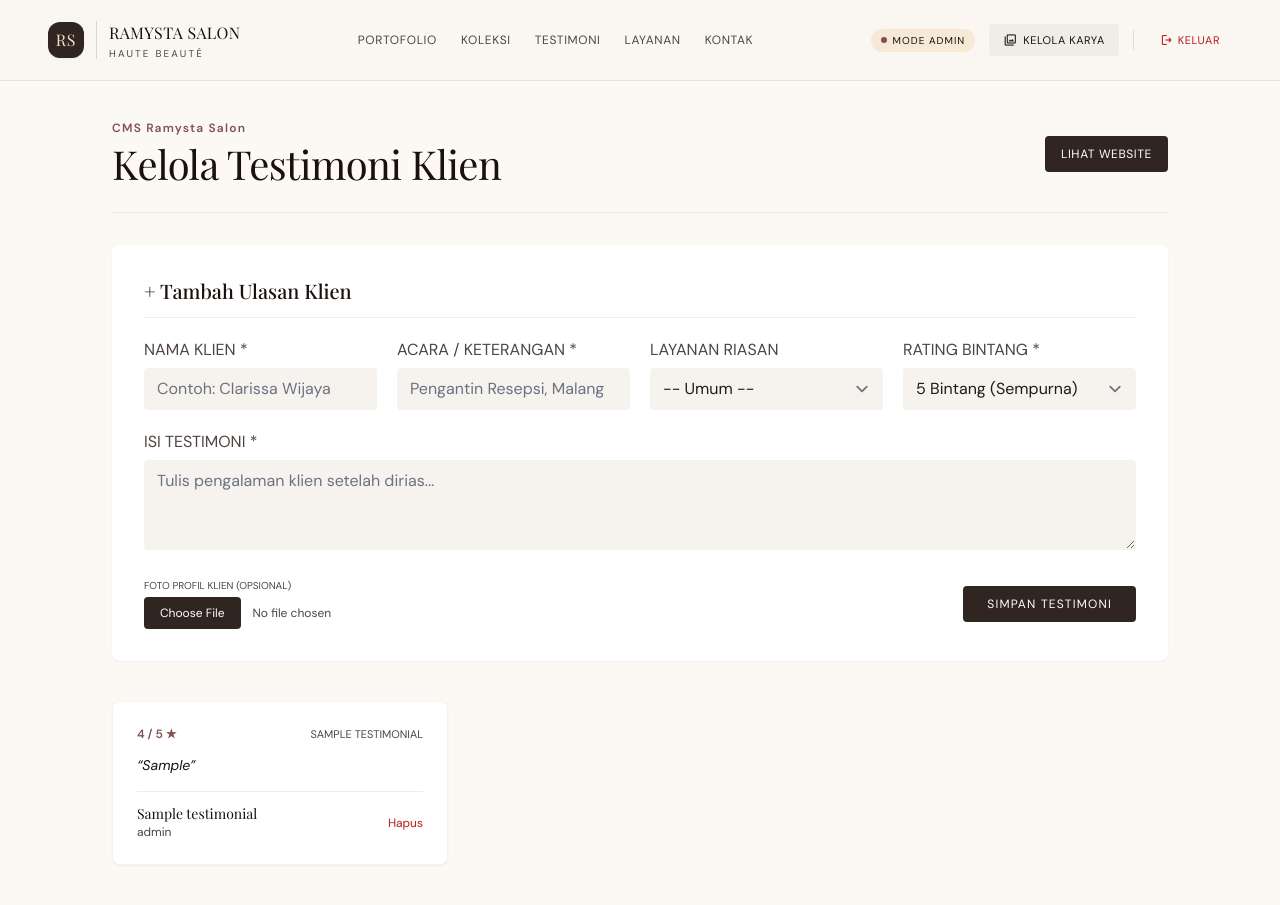
After one commit to farhansusanto0506/Aramysta-Salon, a Laravel app: page /admin/testimonials in a window 1280 px wide. The commit adds this page. Run offline with Laravel 12, Linux system fonts and the light colour scheme; a user stored in the database is signed in; data comes from the database, SQL or seed files in the repository; tables that the repository leaves empty hold one stand-in row (values such as "Sample post"); some libraries are stand-ins or nearby versions; some web fonts are replaced.

Commit message:
Menambahkan testimoni user dan adminnya

```diff
--- /dev/null
+++ b/app/Http/Controllers/admin/TestimonialController.php
@@ -0,0 +1,51 @@
+<?php
+
+namespace App\Http\Controllers\Admin;
+
+use App\Http\Controllers\Controller;
+use App\Models\Portfolio;
+use App\Models\Testimonial;
+use Illuminate\Http\Request;
+use Illuminate\Support\Facades\Storage;
+
+class TestimonialController extends Controller
+{
+    public function index()
+    {
+        $testimonials = Testimonial::latest()->get();
+        return view('admin.testimonials.index', compact('testimonials'));
+    }
+
+    public function store(Request $request)
+    {
+        $data = $request->validate([
+            'client_name' => 'required|string|max:255',
+            'event_or_role' => 'required|string|max:255',
+            'category' => 'nullable|string',
+            'rating' => 'required|integer|min:1|max:5',
+            'quote' => 'required|string',
+            'avatar' => 'nullable|image|mimes:jpg,jpeg,png,webp|max:2048',
+        ]);
+
+        $data['category_label'] = Portfolio::CATEGORIES[$data['category'] ?? ''] ?? null;
+        unset($data['category']);
+
+        if ($request->hasFile('avatar')) {
+            $data['avatar'] = $request->file('avatar')->store('testimonials', 'public');
+        }
+
+        Testimonial::create($data);
+
+        return back()->with('success', 'Testimoni klien berhasil ditambahkan!');
+    }
+
+    public function destroy(Testimonial $testimonial)
+    {
+        if ($testimonial->avatar) {
+            Storage::disk('public')->delete($testimonial->avatar);
+        }
+        $testimonial->delete();
+
+        return back()->with('success', 'Testimoni berhasil dihapus.');
+    }
+}
--- /dev/null
+++ b/app/Models/Testimonial.php
@@ -0,0 +1,10 @@
+<?php
+
+namespace App\Models;
+
+use Illuminate\Database\Eloquent\Model;
+
+class Testimonial extends Model
+{
+    protected $guarded = [];
+}
--- a/public/js/ramysta.js
+++ b/public/js/ramysta.js
@@ -81,7 +81,11 @@ document.addEventListener('DOMContentLoaded', function () {
     // 4. NAVBAR SCROLLSPY & SMOOTH SCROLL
     // ==========================================
     const navLinks = document.querySelectorAll('.nav-scroll-link');
-    const sections = document.querySelectorAll('#portofolio-section, #koleksi-section');
+    const sections = [
+        document.getElementById('portofolio-section'),
+        document.getElementById('koleksi-section'),
+        document.getElementById('testimoni-section')
+    ].filter(Boolean);
 
     if (navLinks.length && sections.length) {
         const setActive = (id) => {
@@ -95,6 +99,26 @@ document.addEventListener('DOMContentLoaded', function () {
             });
         };
 
+        const updateOnScroll = () => {
+            // Titik deteksi 200px dari atas viewport (tepat di bawah navbar)
+            const scrollPos = window.scrollY + 200;
+            let currentId = sections[0].id;
+
+            for (const sec of sections) {
+                const top = sec.getBoundingClientRect().top + window.scrollY;
+                if (scrollPos >= top) {
+                    currentId = sec.id;
+                }
+            }
+
+            // Jika sudah mentok paling bawah halaman, pastikan sesi terakhir aktif
+            if ((window.innerHeight + window.scrollY) >= document.documentElement.scrollHeight - 20) {
+                currentId = sections[sections.length - 1].id;
+            }
+
+            setActive(currentId);
+        };
+
         navLinks.forEach(link => {
             link.addEventListener('click', (e) => {
                 const target = document.getElementById(link.dataset.target);
@@ -106,12 +130,7 @@ document.addEventListener('DOMContentLoaded', function () {
             });
         });
 
-        const observer = new IntersectionObserver((entries) => {
-            entries.forEach(entry => {
-                if (entry.isIntersecting) setActive(entry.target.id);
-            });
-        }, { rootMargin: '-30% 0px -60% 0px' });
-
-        sections.forEach(sec => observer.observe(sec));
+        window.addEventListener('scroll', updateOnScroll, { passive: true });
+        updateOnScroll();
     }
 });
--- /dev/null
+++ b/resources/views/admin/testimonials/index.blade.php
@@ -0,0 +1,98 @@
+@extends('layouts.app')
+
+@section('title', 'Kelola Testimoni - Admin Ramysta Salon')
+
+@section('content')
+<div class="max-w-6xl mx-auto px-6 lg:px-12 py-10">
+    <div class="flex flex-wrap items-center justify-between gap-4 mb-8 pb-6 border-b border-outline-variant/40">
+        <div>
+            <span class="font-subhead-uppercase text-subhead-uppercase text-secondary tracking-widest block mb-1">CMS Ramysta Salon</span>
+            <h1 class="font-headline-lg text-headline-lg text-primary">Kelola Testimoni Klien</h1>
+        </div>
+        <div class="flex items-center gap-3">
+            <a href="{{ route('portfolio.index') }}#testimoni-section" target="_blank" class="px-4 py-2.5 rounded-lg bg-primary-container text-on-primary font-label-md text-xs uppercase tracking-wider hover:bg-secondary transition-colors">Lihat Website</a>
+        </div>
+    </div>
+
+    @if(session('success'))
+        <div class="mb-6 p-4 rounded-xl bg-secondary-fixed/50 border border-secondary/30 text-on-secondary-fixed">
+            {{ session('success') }}
+        </div>
+    @endif
+
+    <!-- Form Tambah Testimoni -->
+    <form action="{{ route('admin.testimonials.store') }}" method="POST" enctype="multipart/form-data" class="p-6 md:p-8 rounded-xl bg-surface-container-lowest shadow-sm mb-10 flex flex-col gap-5">
+        @csrf
+        <h2 class="font-headline-sm text-headline-sm text-primary border-b border-surface-container pb-3">+ Tambah Ulasan Klien</h2>
+
+        <div class="grid grid-cols-1 md:grid-cols-4 gap-5">
+            <div class="flex flex-col gap-1.5">
+                <label class="font-label-sm uppercase text-on-surface-variant">Nama Klien *</label>
+                <input type="text" name="client_name" required placeholder="Contoh: Clarissa Wijaya" class="rounded-lg bg-surface-container-low border-transparent focus:border-secondary focus:ring-secondary">
+            </div>
+            <div class="flex flex-col gap-1.5">
+                <label class="font-label-sm uppercase text-on-surface-variant">Acara / Keterangan *</label>
+                <input type="text" name="event_or_role" required placeholder="Pengantin Resepsi, Malang" class="rounded-lg bg-surface-container-low border-transparent focus:border-secondary focus:ring-secondary">
+            </div>
+            <div class="flex flex-col gap-1.5">
+                <label class="font-label-sm uppercase text-on-surface-variant">Layanan Riasan</label>
+                <select name="category" class="rounded-lg bg-surface-container-low border-transparent focus:border-secondary focus:ring-secondary">
+                    <option value="">-- Umum --</option>
+                    @foreach (\App\Models\Portfolio::CATEGORIES as $value => $label)
+                        <option value="{{ $value }}">{{ $label }}</option>
+                    @endforeach
+                </select>
+            </div>
+            <div class="flex flex-col gap-1.5">
+                <label class="font-label-sm uppercase text-on-surface-variant">Rating Bintang *</label>
+                <select name="rating" class="rounded-lg bg-surface-container-low border-transparent focus:border-secondary focus:ring-secondary">
+                    <option value="5" selected>5 Bintang (Sempurna)</option>
+                    <option value="4">4 Bintang</option>
+                    <option value="3">3 Bintang</option>
+                </select>
+            </div>
+        </div>
+
+        <div class="flex flex-col gap-1.5">
+            <label class="font-label-sm uppercase text-on-surface-variant">Isi Testimoni *</label>
+            <textarea name="quote" rows="3" required placeholder="Tulis pengalaman klien setelah dirias..." class="rounded-lg bg-surface-container-low border-transparent focus:border-secondary focus:ring-secondary"></textarea>
+        </div>
+
+        <div class="flex flex-wrap items-center justify-between gap-4 pt-2">
+            <div class="flex flex-col gap-1">
+                <label class="font-label-sm uppercase text-on-surface-variant text-[10px]">Foto Profil Klien (Opsional)</label>
+                <input type="file" name="avatar" accept="image/*" class="text-xs text-on-surface-variant file:mr-3 file:py-2 file:px-4 file:rounded-lg file:border-0 file:bg-primary-container file:text-on-primary cursor-pointer">
+            </div>
+            <button type="submit" class="px-6 py-2.5 rounded-lg bg-primary-container text-on-primary font-label-md uppercase text-xs tracking-widest hover:bg-secondary transition-colors">
+                Simpan Testimoni
+            </button>
+        </div>
+    </form>
+
+    <!-- Daftar Testimoni Tersimpan -->
+    <div class="grid grid-cols-1 md:grid-cols-3 gap-6">
+        @foreach($testimonials as $item)
+            <div class="bg-surface-container-lowest rounded-xl p-6 shadow-sm flex flex-col justify-between border border-outline-variant/20">
+                <div>
+                    <div class="flex items-center justify-between mb-3">
+                        <span class="text-xs font-semibold text-secondary">{{ $item->rating }} / 5 ★</span>
+                        <span class="text-[11px] uppercase text-on-surface-variant">{{ $item->category_label ?? 'Umum' }}</span>
+                    </div>
+                    <p class="text-sm text-primary italic mb-4">“{{ $item->quote }}”</p>
+                </div>
+                <div class="pt-3 border-t border-surface-container flex items-center justify-between">
+                    <div>
+                        <h3 class="font-headline-sm text-sm text-primary">{{ $item->client_name }}</h3>
+                        <p class="text-xs text-on-surface-variant">{{ $item->event_or_role }}</p>
+                    </div>
+                    <form action="{{ route('admin.testimonials.destroy', $item) }}" method="POST" onsubmit="return confirm('Hapus testimoni ini?')">
+                        @csrf
+                        @method('DELETE')
+                        <button type="submit" class="text-xs text-error hover:underline">Hapus</button>
+                    </form>
+                </div>
+            </div>
+        @endforeach
+    </div>
+</div>
+@endsection
--- a/resources/views/components/navbar.blade.php
+++ b/resources/views/components/navbar.blade.php
@@ -30,8 +30,8 @@
                 class="nav-scroll-link font-label-md uppercase tracking-wider text-xs py-1 transition-colors text-on-surface-variant hover:text-primary">
                 Koleksi
             </a>
-            <a href="{{ $isHome ? '#client-love' : route('portfolio.index') }}"
-                class="font-label-md uppercase tracking-wider text-xs py-1 text-on-surface-variant hover:text-primary transition-colors">
+            <a href="{{ $isHome ? '#testimoni-section' : route('portfolio.index') }}" data-target="testimoni-section"
+                class="nav-scroll-link font-label-md uppercase tracking-wider text-xs py-1 transition-colors text-on-surface-variant hover:text-primary">
                 Testimoni
             </a>
             <a href="#"
--- a/resources/views/portfolio/index.blade.php
+++ b/resources/views/portfolio/index.blade.php
@@ -12,5 +12,8 @@
         @include('portfolio.partials.filter-bar')
         @include('portfolio.partials.grid')
     </div>
+
+    {{-- Sesi 3: Testimoni --}}
+    @include('portfolio.partials.testimonials')
 </div>
 @endsection
--- a/routes/web.php
+++ b/routes/web.php
@@ -5,6 +5,7 @@ use App\Http\Controllers\AuthController;
 use App\Http\Controllers\PortfolioController;
 use App\Http\Controllers\Admin\PageContentController;
 use App\Http\Controllers\Admin\PortfolioItemController;
+use App\Http\Controllers\Admin\TestimonialController;
 
 // Halaman Pengunjung (Publik)
 Route::get('/', [PortfolioController::class, 'index'])->name('portfolio.index');
@@ -25,4 +26,9 @@ Route::middleware('auth')->prefix('admin')->name('admin.')->group(function () {
     Route::get('/portfolios/{portfolio}/edit', [PortfolioItemController::class, 'edit'])->name('portfolios.edit');
     Route::put('/portfolios/{portfolio}', [PortfolioItemController::class, 'update'])->name('portfolios.update');
     Route::delete('/portfolios/{portfolio}', [PortfolioItemController::class, 'destroy'])->name('portfolios.destroy');
+
+    // Kelola Testimoni
+    Route::get('/testimonials', [TestimonialController::class, 'index'])->name('testimonials.index');
+    Route::post('/testimonials', [TestimonialController::class, 'store'])->name('testimonials.store');
+    Route::delete('/testimonials/{testimonial}', [TestimonialController::class, 'destroy'])->name('testimonials.destroy');
 });
```
Also changed, not shown: app/Http/Controllers/PortfolioController.php (+6 -1 lines), resources/views/portfolio/partials/testimonials.blade.php (added, +73 -0 lines), database/migrations/2026_11_17_044853_create_testimonials_table.php (added). Lines whose indentation alone changed are shown as unchanged.
